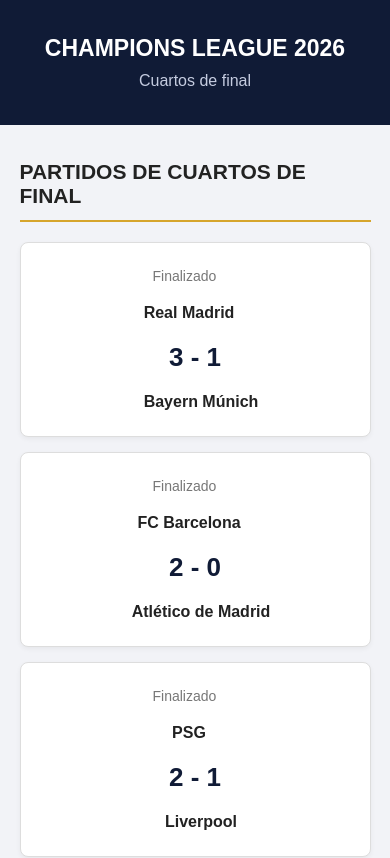
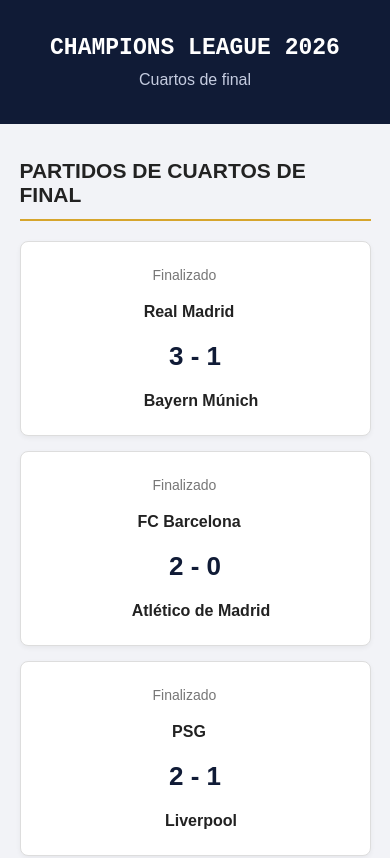
Before and after one commit to hectormartin123/PROYECTO-GIT-CHAMPIONS-LEAGUE, a plain HTML site: page partidos.html in a window 390 px wide. Shown: the top 858 px of the page. Drawn offline with Linux system fonts and the light colour scheme.

```diff
--- a/partidos.css
+++ b/partidos.css
@@ -126,4 +126,7 @@ footer {
         font-size: 23px;
     }
 
+    header h1 {
+        font-family: 'Courier New', Courier, monospace;
+    }
 }
--- a/partidos.html
+++ b/partidos.html
@@ -107,7 +107,6 @@
 
     <footer>
         <p>Champions League 2026/2027</p>
-        <p>The best competition</p>
     </footer>
 
 </body>
```
